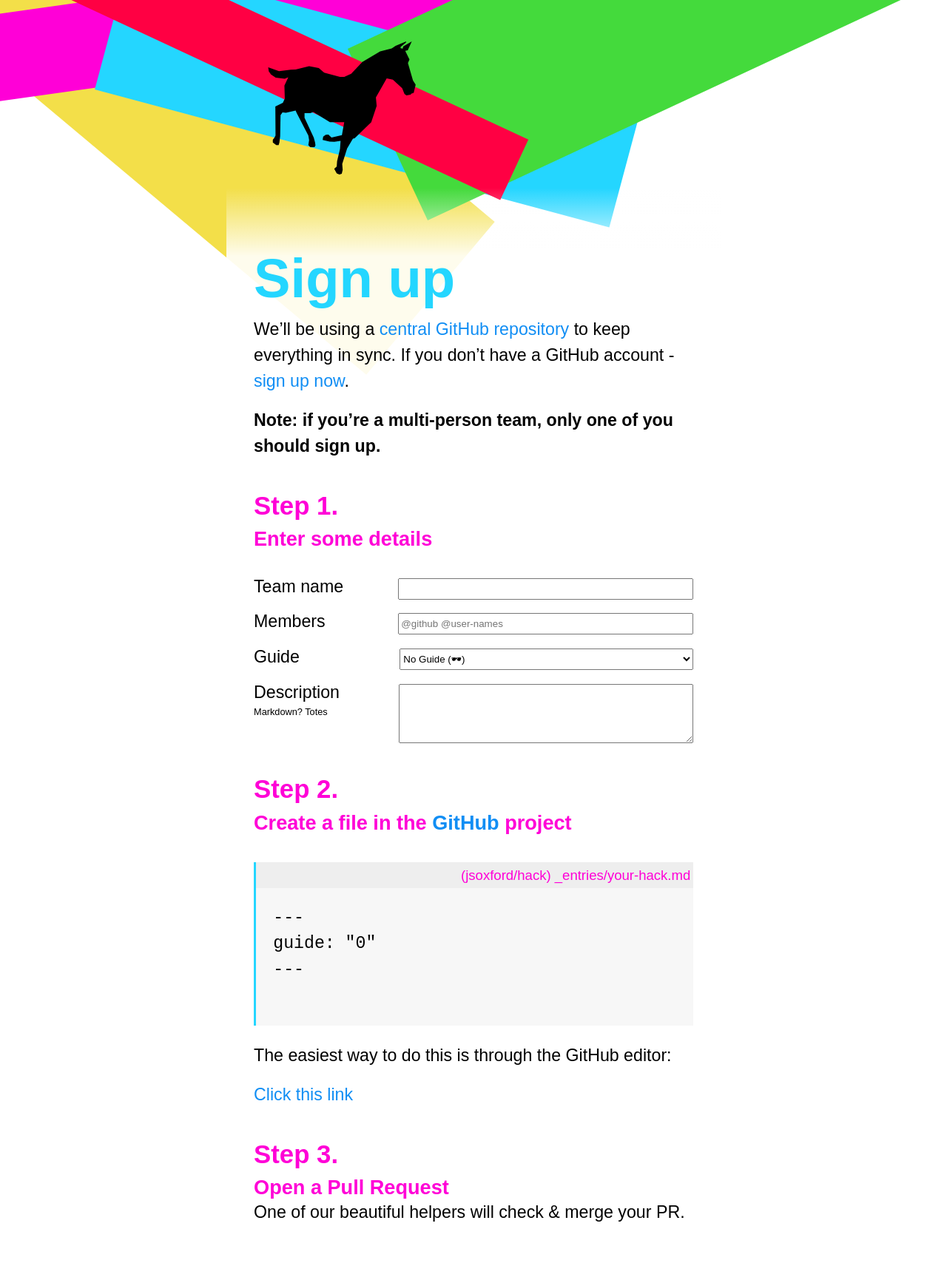
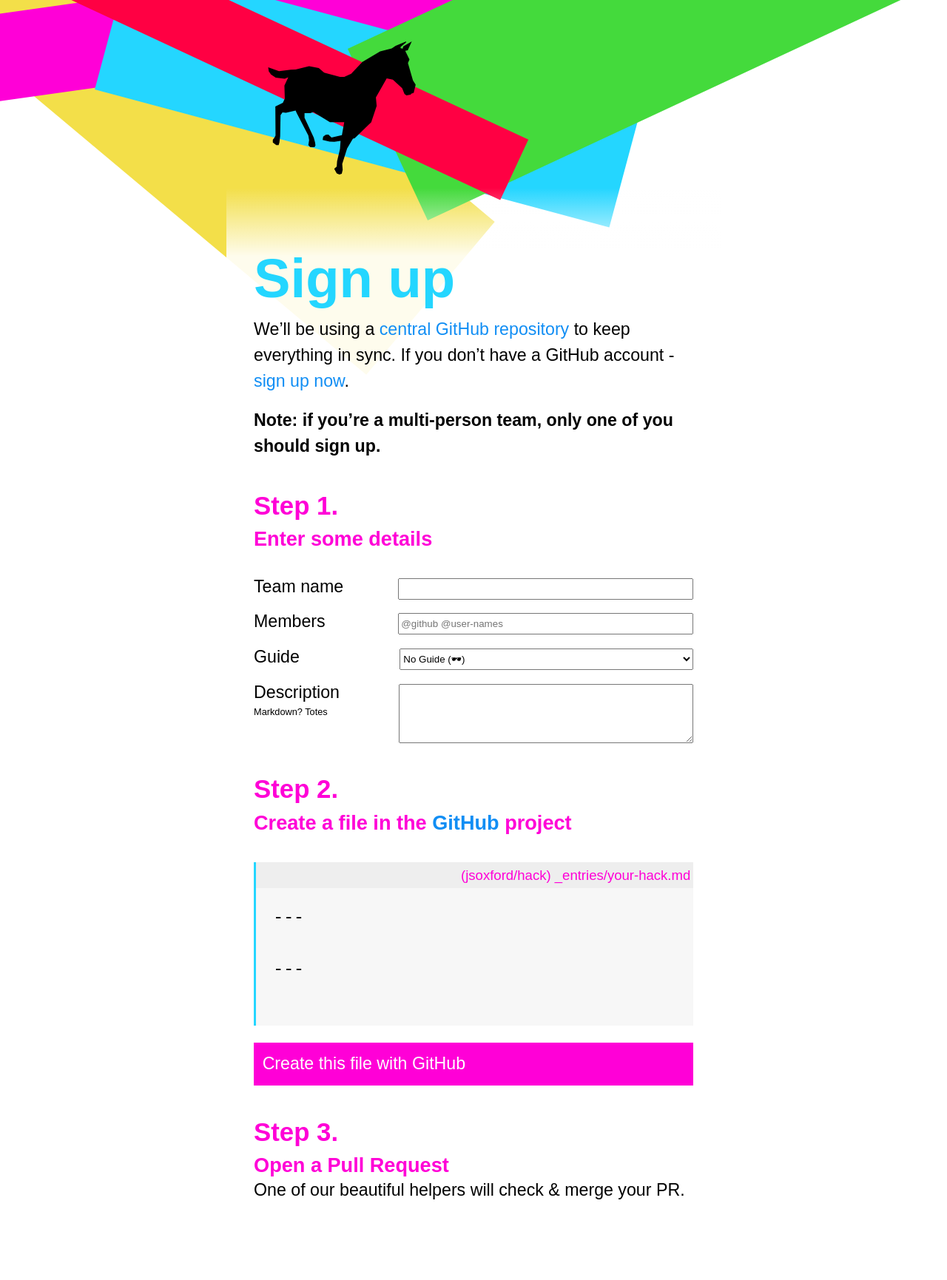
Before and after one commit to jsoxford/hack, a Jekyll site: the page built from entry.md, in a window 1280 px wide. Shown: the whole page at 74% size. Built offline with Jekyll 4.4.1, drawn with Linux system fonts in a browser that asks for light colours; our own code applies the rules of GitHub Pages for plain Markdown files; after the commit the page ends 1701 px from its top, so only the background shows below that.

Commit message:
It’s a big button

````diff
--- a/assets/style.scss
+++ b/assets/style.scss
@@ -251,3 +251,11 @@
   font-size: .8em;
   padding: .2em;
 }
+
+
+#gh-link {
+  background: $pink;
+  color: #fff;
+  padding: .5em;
+  display: block;
+}
--- a/entry.md
+++ b/entry.md
@@ -25,7 +25,7 @@
     <label for="guide">Guide</label>
     <select name="guide" id="guide">
 
-      <option value="0">No Guide (🕶)</option>
+      <option value="">No Guide (🕶)</option>
       {% for guide in site.guides %}
         <option value="{{ guide.github }}">{{ guide.name }} ({{ guide.technology }})</option>
       {% endfor %}
@@ -43,32 +43,10 @@
 {: .sub-heading}
 
 
-<!-- ```
----
-name: Team name
-members:
-  - username
-guide: username
----
+<div class="file-name" id="gh-filename">hacks/team-name.md</div>
+<pre class="file-content"><code id="gh-content"></code></pre>
 
-Your description here
-``` -->
-
-
-<div class="file-name" id="gh-filename">hacks/team-name.md</div>
-<pre class="file-content"><code id="gh-content">---
-name: Team name
-members:
-  - username
-guide: username
----
-
-Your description here</code></pre>
-
-The easiest way to do this is through the GitHub editor:
-
-<a href="#" id="gh-link">Click this link</a>
-
+<a href="#" id="gh-link">Create this file with GitHub</a>
 
 
 ## Step 3.
````
